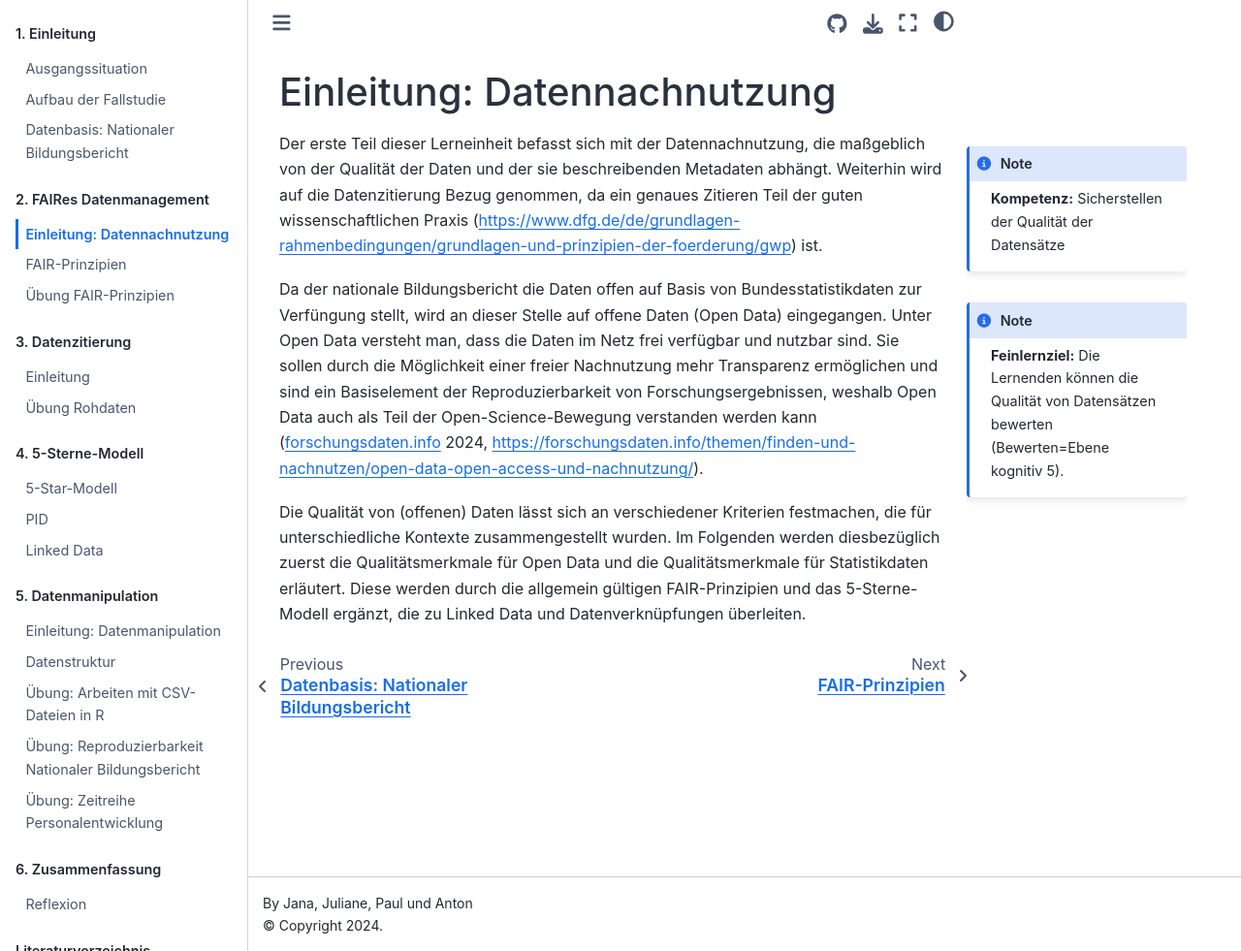
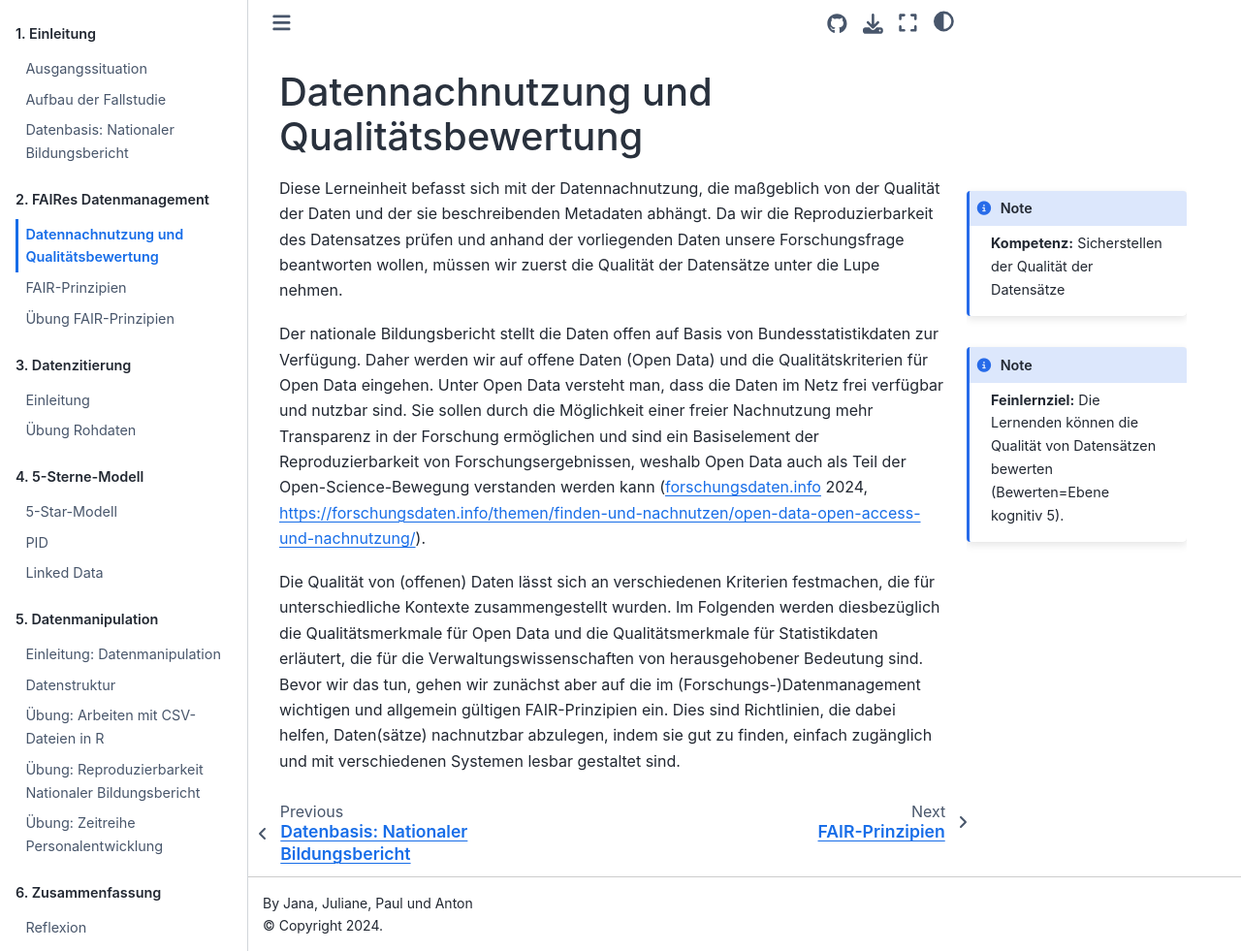
Before and after one commit to quadriga-dk/Tabelle-Fallstudie-1, a Jupyter Book: the page built from Markdown/Einleitung_Datennachnutzung.md, in a window 1280 px wide and 981 px high. Shown: the whole window at 97% size. Built offline with Jupyter Book 1.0.4 settings and Sphinx 7.4.7 and the Sphinx Book theme 1.1.4, drawn with Linux system fonts in a browser that asks for light colours.

Commit message:
Update Einleitung_Datennachnutzung.md

`````diff
--- a/Markdown/Einleitung_Datennachnutzung.md
+++ b/Markdown/Einleitung_Datennachnutzung.md
@@ -1,4 +1,4 @@
-# Einleitung: Datennachnutzung
+# Datennachnutzung und Qualitätsbewertung
 
 ````{margin}
 ```{note}
@@ -12,8 +12,9 @@
 ```
 ````
 
-Der erste Teil dieser Lerneinheit befasst sich mit der Datennachnutzung, die maßgeblich von der Qualität der Daten und der sie beschreibenden Metadaten abhängt. Weiterhin wird auf die Datenzitierung Bezug genommen, da ein genaues Zitieren Teil der guten wissenschaftlichen Praxis (https://www.dfg.de/de/grundlagen-rahmenbedingungen/grundlagen-und-prinzipien-der-foerderung/gwp) ist.
+Diese Lerneinheit befasst sich mit der Datennachnutzung, die maßgeblich von der Qualität der Daten und der sie beschreibenden Metadaten abhängt. Da wir die Reproduzierbarkeit des Datensatzes prüfen und anhand der vorliegenden Daten unsere Forschungsfrage beantworten wollen, müssen wir zuerst die Qualität der Datensätze unter die Lupe nehmen.
 
-Da der nationale Bildungsbericht die Daten offen auf Basis von Bundesstatistikdaten zur Verfüngung stellt, wird an dieser Stelle auf offene Daten (Open Data) eingegangen. Unter Open Data versteht man, dass die Daten im Netz frei verfügbar und nutzbar sind. Sie sollen durch die Möglichkeit einer freier Nachnutzung mehr Transparenz ermöglichen und sind ein Basiselement der Reproduzierbarkeit von Forschungsergebnissen, weshalb Open Data auch als Teil der Open-Science-Bewegung verstanden werden kann (forschungsdaten.info 2024, https://forschungsdaten.info/themen/finden-und-nachnutzen/open-data-open-access-und-nachnutzung/).
+Der nationale Bildungsbericht stellt die Daten offen auf Basis von Bundesstatistikdaten zur Verfügung. Daher werden wir auf offene Daten (Open Data) und die Qualitätskriterien für Open Data eingehen. Unter Open Data versteht man, dass die Daten im Netz frei verfügbar und nutzbar sind. Sie sollen durch die Möglichkeit einer freier Nachnutzung mehr Transparenz in der Forschung ermöglichen und sind ein Basiselement der Reproduzierbarkeit von Forschungsergebnissen, weshalb Open Data auch als Teil der Open-Science-Bewegung verstanden werden kann (forschungsdaten.info 2024, https://forschungsdaten.info/themen/finden-und-nachnutzen/open-data-open-access-und-nachnutzung/).
 
-Die Qualität von (offenen) Daten lässt sich an verschiedener Kriterien festmachen, die für unterschiedliche Kontexte zusammengestellt wurden. Im Folgenden werden diesbezüglich zuerst die Qualitätsmerkmale für Open Data und die Qualitätsmerkmale für Statistikdaten erläutert. Diese werden durch die allgemein gültigen FAIR-Prinzipien und das 5-Sterne-Modell ergänzt, die zu Linked Data und Datenverknüpfungen überleiten.
+Die Qualität von (offenen) Daten lässt sich an verschiedenen Kriterien festmachen, die für unterschiedliche Kontexte zusammengestellt wurden. Im Folgenden werden diesbezüglich die Qualitätsmerkmale für Open Data und die Qualitätsmerkmale für Statistikdaten erläutert, die für die Verwaltungswissenschaften von herausgehobener Bedeutung sind.
+Bevor wir das tun, gehen wir zunächst aber auf die im (Forschungs-)Datenmanagement wichtigen und allgemein gültigen FAIR-Prinzipien ein. Dies sind Richtlinien, die dabei helfen, Daten(sätze) nachnutzbar abzulegen, indem sie gut zu finden, einfach zugänglich und mit verschiedenen Systemen lesbar gestaltet sind.
`````
